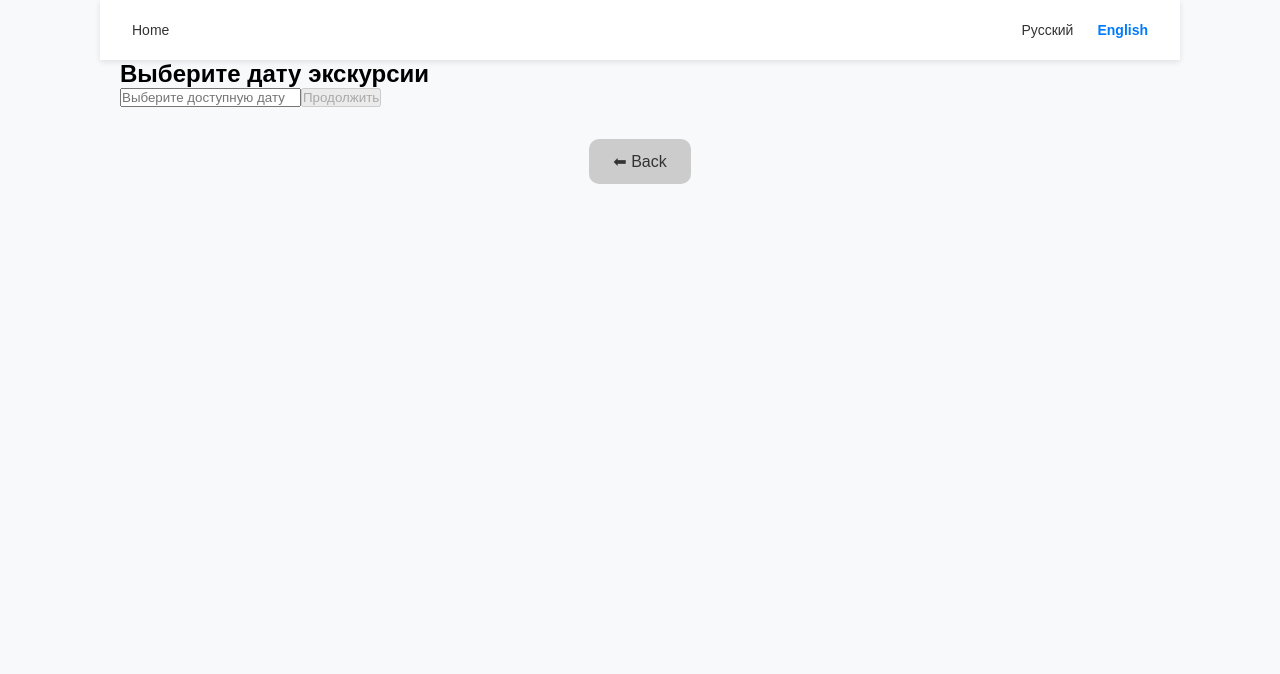
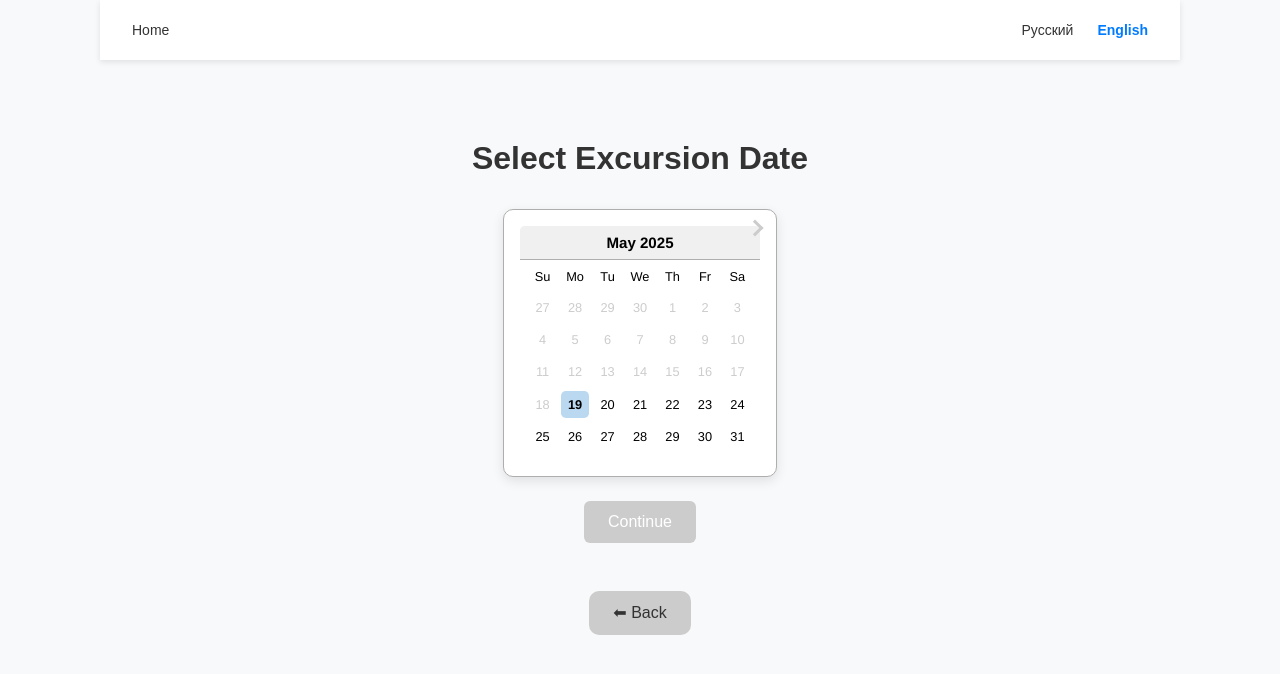
Before and after one commit to kuanysh-bk/kuks-booking, a React (Vite) app: page /excursions/1/1/date in a window 1280 px wide. Shown: the top 674 px of the page. Built offline with nearby package versions, Linux system fonts and the light colour scheme; no server answers.

Commit message:
update ExcursionDatePage

```diff
--- a/src/locales/en/translation.json
+++ b/src/locales/en/translation.json
@@ -19,7 +19,7 @@
   },
   "booking": {
     "selectDate": "Select Excursion Date",
-    "chooseDate": "Click to choose a date",
+    "placeholder": "Click to choose a date",
     "continue": "Continue"
   },
   "operator": {
--- a/src/locales/ru/translation.json
+++ b/src/locales/ru/translation.json
@@ -19,7 +19,7 @@
   },
   "booking": {
     "selectDate": "Выберите дату экскурсии",
-    "chooseDate": "Нажмите, чтобы выбрать дату",
+    "placeholder": "Выберите доступную дату",
     "continue": "Продолжить"
   },
   "operator": {
--- a/src/pages/ExcursionDatePage.css
+++ b/src/pages/ExcursionDatePage.css
@@ -1,29 +1,47 @@
-.date-picker-wrapper {
-    max-width: 500px;
+.date-page-wrapper {
+  width: 100%;
+  max-width: 1024px;
   margin: 0 auto;
-    padding: 2rem 1rem;
-    display: flex;
-    flex-direction: column;
-    align-items: center;
-    gap: 1.5rem;
+  padding: 80px 20px 40px; /* учёт fixed header */
+  text-align: center;
+  box-sizing: border-box;
 }
 
-  .date-picker-title {
-    font-size: 1.8rem;
-    text-align: center;
+.date-page-title {
+  font-size: clamp(1.5rem, 4vw, 2rem);
+  margin-bottom: 2rem;
+  color: #333;
 }
 
-  .submit-button {
-    background-color: #0066ff;
-    color: white;
-    border: none;
-    padding: 0.8rem 1.5rem;
-    font-size: 1rem;
-    border-radius: 8px;
-    cursor: pointer;
+/* Контейнер для календаря: центр и увеличенный размер */
+.datepicker-container {
+  display: flex;
+  justify-content: center;
+  margin-bottom: 1.5rem;
 }
 
-  .submit-button:disabled {
-    background-color: #aaa;
+.custom-calendar {
+  width: auto;
+  background: #fff;
+  border-radius: 10px;
+  box-shadow: 0 4px 12px rgba(0,0,0,0.1);
+  padding: 1rem;
+}
+
+/* Стили кнопки продолжения */
+.continue-button {
+  padding: 0.75rem 1.5rem;
+  font-size: 1rem;
+  background: #007bff;
+  color: #fff;
+  border: none;
+  border-radius: 6px;
+  cursor: pointer;
+  transition: background 0.3s;
+  margin-bottom: 1rem;
+}
+
+.continue-button:disabled {
+  background: #ccc;
   cursor: not-allowed;
 }
--- a/src/pages/ExcursionDatePage.jsx
+++ b/src/pages/ExcursionDatePage.jsx
@@ -1,11 +1,13 @@
 import React, { useEffect, useState } from 'react';
 import { useNavigate, useParams } from 'react-router-dom';
 import DatePicker from 'react-datepicker';
+import { useTranslation } from 'react-i18next';
 import 'react-datepicker/dist/react-datepicker.css';
 import './ExcursionDatePage.css';
 import BackButton from '../components/BackButton';
 
 const ExcursionDatePage = () => {
+  const { t, i18n } = useTranslation();
   const { operatorId, excursionId } = useParams();
   const navigate = useNavigate();
   const [selectedDate, setSelectedDate] = useState(null);
@@ -30,27 +32,27 @@ const ExcursionDatePage = () => {
 
   return (
     <div className="date-page-wrapper">
-      <h2>Выберите дату экскурсии</h2>
-
+      <h2 className="date-page-title">{t('booking.selectDate')}</h2>
+      <div className="datepicker-container">
         <DatePicker
           selected={selectedDate}
-        onChange={(date) => setSelectedDate(date)}
+          onChange={date => setSelectedDate(date)}
           minDate={new Date()}
           excludeDates={unavailableDates}
-        placeholderText="Выберите доступную дату"
+          placeholderText={t('booking.placeholder')}
           dateFormat="yyyy-MM-dd"
-        className="custom-datepicker"
+          inline
+          calendarClassName="custom-calendar"
         />
-
+      </div>
       <button
         onClick={handleContinue}
         className="continue-button"
         disabled={!selectedDate}
       >
-        Продолжить
+        {t('booking.continue')}
       </button>
-
-      <BackButton />
+      <BackButton/>
     </div>
   );
 };
```
Lines whose indentation alone changed are shown as unchanged.
